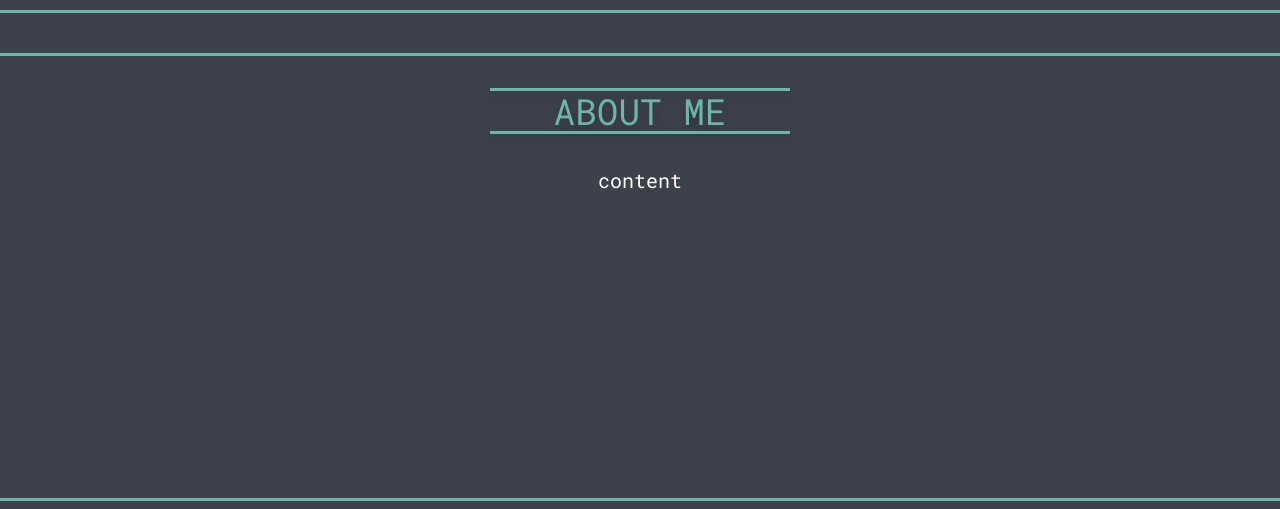
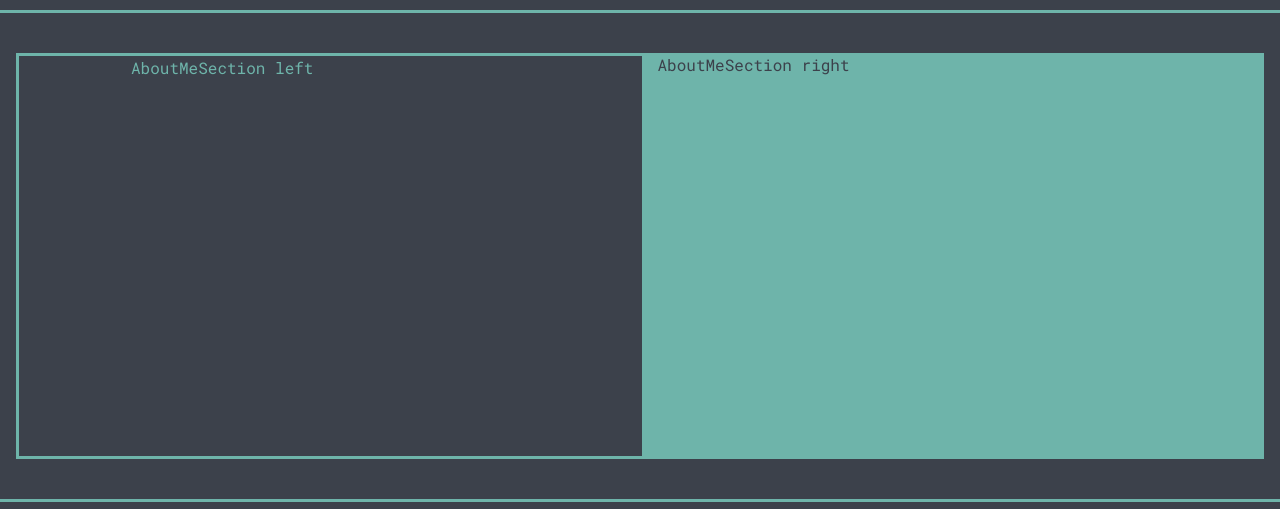
Before and after one commit to seal144/about-me, a Next.js app: page / in a window 1280 px wide. Shown: the part 853-1362 px from the top of the page. Built offline with nearby package versions, Linux system fonts and the light colour scheme; no server answers; the database is empty.

Commit message:
feat(aboutMeSection.tsx): layout

```diff
--- a/app/page.tsx
+++ b/app/page.tsx
@@ -2,6 +2,7 @@ import BackgroundAnimation from '@/app/ui/home/background-animation';
 import HeroSection from '@/app/ui/home/hero-section';
 import Navigation from '@/app/ui/navigation';
 import Section from '@/app/ui/section';
+import AboutMeSection from '@/app/ui/home/aboutMeSection';
 import SkillsSection from '@/app/ui/home/skillsSection';
 import Footer from '@/app/ui/footer';
 
@@ -11,6 +12,7 @@ export default function Home() {
       <BackgroundAnimation />
       <HeroSection />
       <Navigation className="mb-section" />
+      <AboutMeSection />
       <Section title="About me">
         <p className="text-foreground text-xl h-[300px]">content</p>
       </Section>
--- /dev/null
+++ b/app/ui/home/aboutMeSection.tsx
@@ -0,0 +1,24 @@
+import clsx from 'clsx';
+import { sectionCommonClasses } from '@/app/ui/section';
+
+// NOTE: the padding classes are related to containerPadding in tailwind.config.ts, if the containerPadding changes, you need to also manually change the below values to align with the app container. I tried to use the template string (``) and calculate the padding values to change automatically when containerPadding changes, but it is not always working.
+const containerPadding = 'px-0 sm:px-[1rem]';
+const lefColPadding = 'px-[1rem] md:pl-[1rem] lg:pl-[3rem] xl:pl-[7rem]';
+const rightColPadding = 'px-[1rem] md:pr-[1rem] lg:pr-[3rem] xl:pr-[7rem]';
+
+const AboutMeSection = () => {
+  return (
+    <section className={clsx(sectionCommonClasses)}>
+      <div className={clsx('container flex flex-col md:flex-row', containerPadding)}>
+        <div className={clsx('flex-1 bg-background border-y sm:border-l sm:border-r md:border-r-0', lefColPadding)}>
+          <p className="min-h-[400px]">AboutMeSection left</p>
+        </div>
+        <div className={clsx('flex-1 bg-primary text-background', rightColPadding)}>
+          <p className="min-h-[400px]">AboutMeSection right</p>
+        </div>
+      </div>
+    </section>
+  );
+};
+
+export default AboutMeSection;
--- a/app/ui/section.tsx
+++ b/app/ui/section.tsx
@@ -1,6 +1,8 @@
 import { ReactElement } from 'react';
 import clsx from 'clsx';
 import Header from './header';
+
+export const sectionCommonClasses = 'mb-section';
 
 const Section = ({
   backgroundPrimary = false,
@@ -15,7 +17,7 @@ const Section = ({
 }) => {
   return (
     <section
-      className={clsx('bg-background py-8 mb-section border-y', {
+      className={clsx(sectionCommonClasses, 'bg-background  py-8 border-y', {
         'bg-primary': backgroundPrimary,
       })}
     >
--- a/tailwind.config.ts
+++ b/tailwind.config.ts
@@ -8,6 +8,14 @@ const colors = {
 };
 
 export type Colors = keyof typeof colors;
+
+// NOTE: below values are related to padding classes in aboutMeSection.tsx. If you want to change it you you need to also manually change padding classes in aboutMeSection.tsx to align with the app container. I tried to use the template string (``) in aboutMeSection.tsx and calculate the values automatically, but it is not always working.
+const containerPadding = {
+  DEFAULT: '1rem',
+  sm: '2rem',
+  lg: '4rem',
+  xl: '8rem',
+};
 
 const config: Config = {
   content: [
@@ -26,11 +34,7 @@ const config: Config = {
     },
     container: {
       center: true,
-      padding: {
-        DEFAULT: '1rem',
-        sm: '4rem',
-        lg: '8rem',
-      },
+      padding: containerPadding,
     },
     extend: {
       dropShadow: {
```
